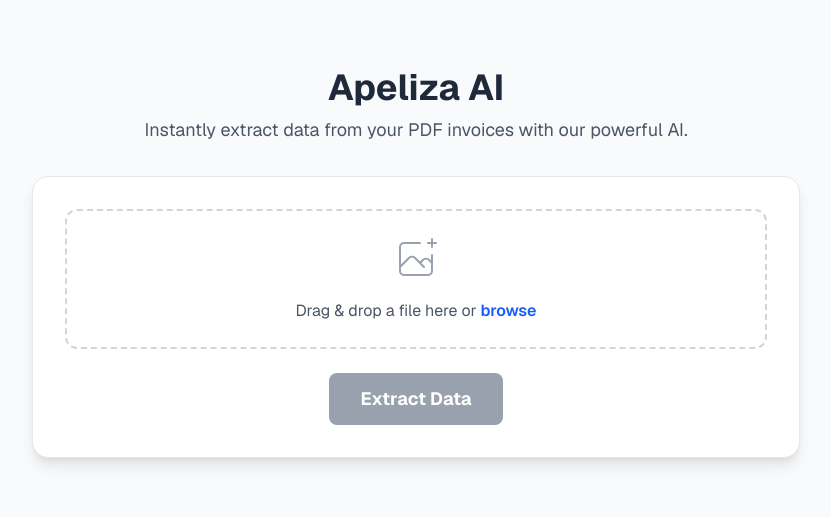
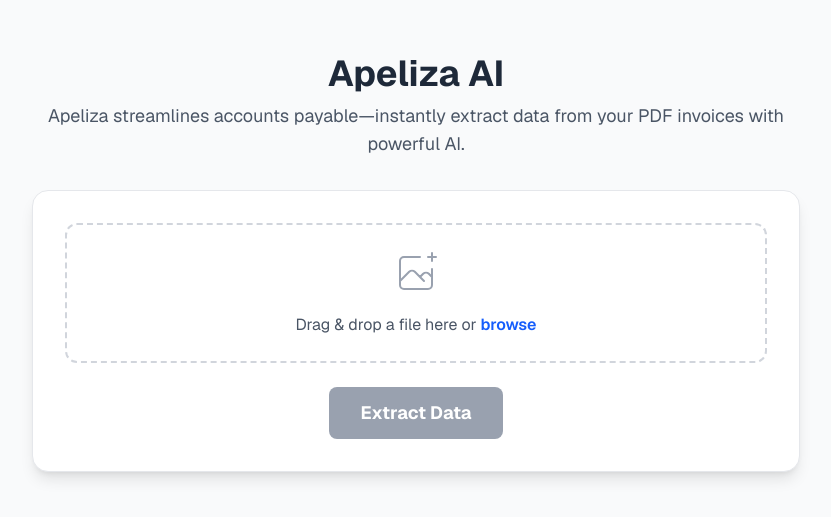
Before and after one commit to Tushar862584/demo1, a Next.js app in the folder frontend/: page / in a window 1280 px wide. Shown: the part 137-654 px from the top of the page, without its empty margins (224-1055 px from the left). Built offline with nearby package versions, Linux system fonts and the light colour scheme.

Commit message:
Update page.js

```diff
--- a/frontend/src/app/page.js
+++ b/frontend/src/app/page.js
@@ -181,7 +181,9 @@
                 <div className="w-full max-w-2xl lg:max-w-3xl">
                     <header className="text-center mb-8">
                         <h1 className="text-3xl sm:text-4xl font-bold text-gray-800">Apeliza AI</h1>
-                        <p className="mt-2 text-md sm:text-lg text-gray-600">Instantly extract data from your PDF invoices with our powerful AI.</p>
+                        <p className="mt-2 text-md sm:text-lg text-gray-600">
+Apeliza streamlines accounts payable—instantly extract data from your PDF invoices with powerful AI.
+</p>
                     </header>
 
                     <main className="bg-white p-6 sm:p-8 rounded-2xl shadow-lg border border-gray-200 transition-all">
```
